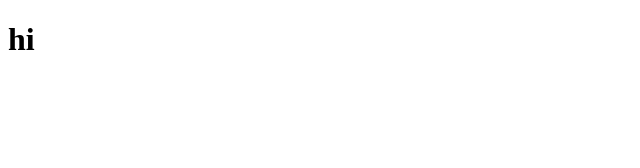
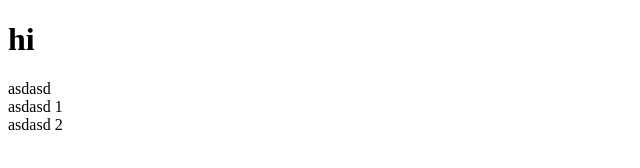
Before and after one commit to PriscilaCastillo/bootcamp, a plain HTML site: page index.html in a window 1280 px wide. Shown: the whole page, without its empty margins (0-640 px from the left). Drawn offline with Linux system fonts and the light colour scheme.

Commit message:
segundo cambio

```diff
--- a/index.html
+++ b/index.html
@@ -7,5 +7,8 @@
 </head>
 <body>
     <h1>hi</h1>
+    <section> asdasd </section>
+    <section> asdasd 1 </section>
+    <section> asdasd 2</section>
 </body>
 </html>
```
